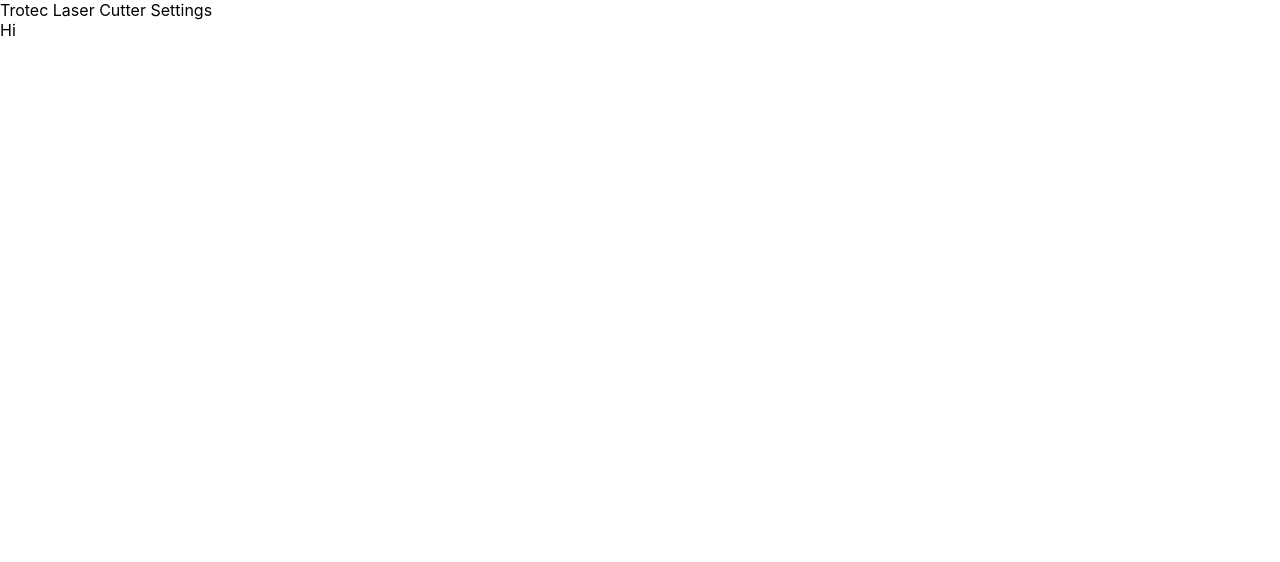
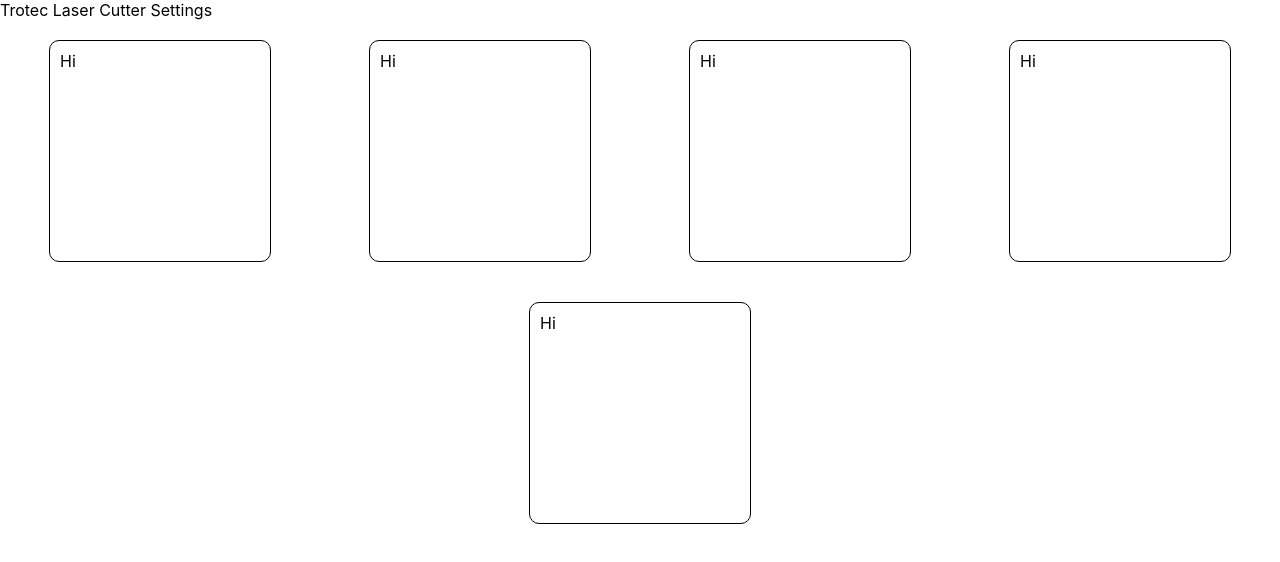
Before and after one commit to jsutaria/laser-cutter-settings, a React (Create React App) app: page / in a window 1280 px wide. Shown: the top 562 px of the page. Built offline with nearby package versions, Linux system fonts and the light colour scheme.

Commit message:
Fix card formatting

```diff
--- a/src/content/Card.js
+++ b/src/content/Card.js
@@ -10,9 +10,13 @@
 }
 
 const CardDiv = styled.div`
-    display: flex
-    width: 320px
-    height: 320px
+    display: flex;
+    width: 200px;
+    height: 200px;
+    margin: 20px;
+    padding: 10px;
+    border-radius: 10px
+    border: 1px solid black;
 `
 
 export default Card
--- a/src/content/CardHolder.js
+++ b/src/content/CardHolder.js
@@ -6,14 +6,19 @@
     return (
         <CardHolderDiv>
             <Card>Hi</Card>
+            <Card>Hi</Card>
+            <Card>Hi</Card>
+            <Card>Hi</Card>
+            <Card>Hi</Card>
         </CardHolderDiv>
     )
 }
 
 const CardHolderDiv = styled.div`
     display: flex;
-    justify-content: space-between;
+    justify-content: space-around;
     flex-flow: row wrap;
+    width: 100%;
 `
 
 export default CardHolder
```
